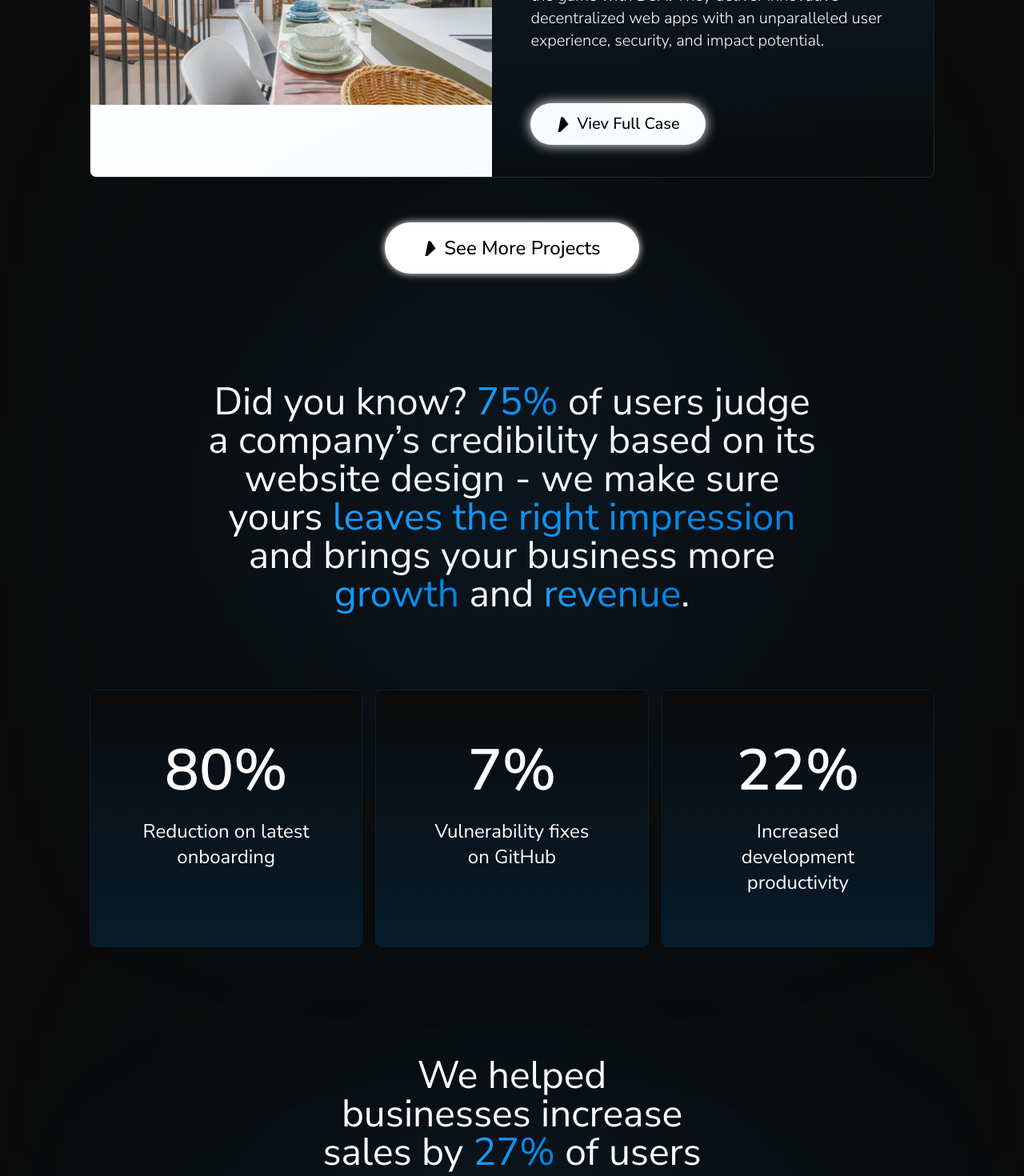
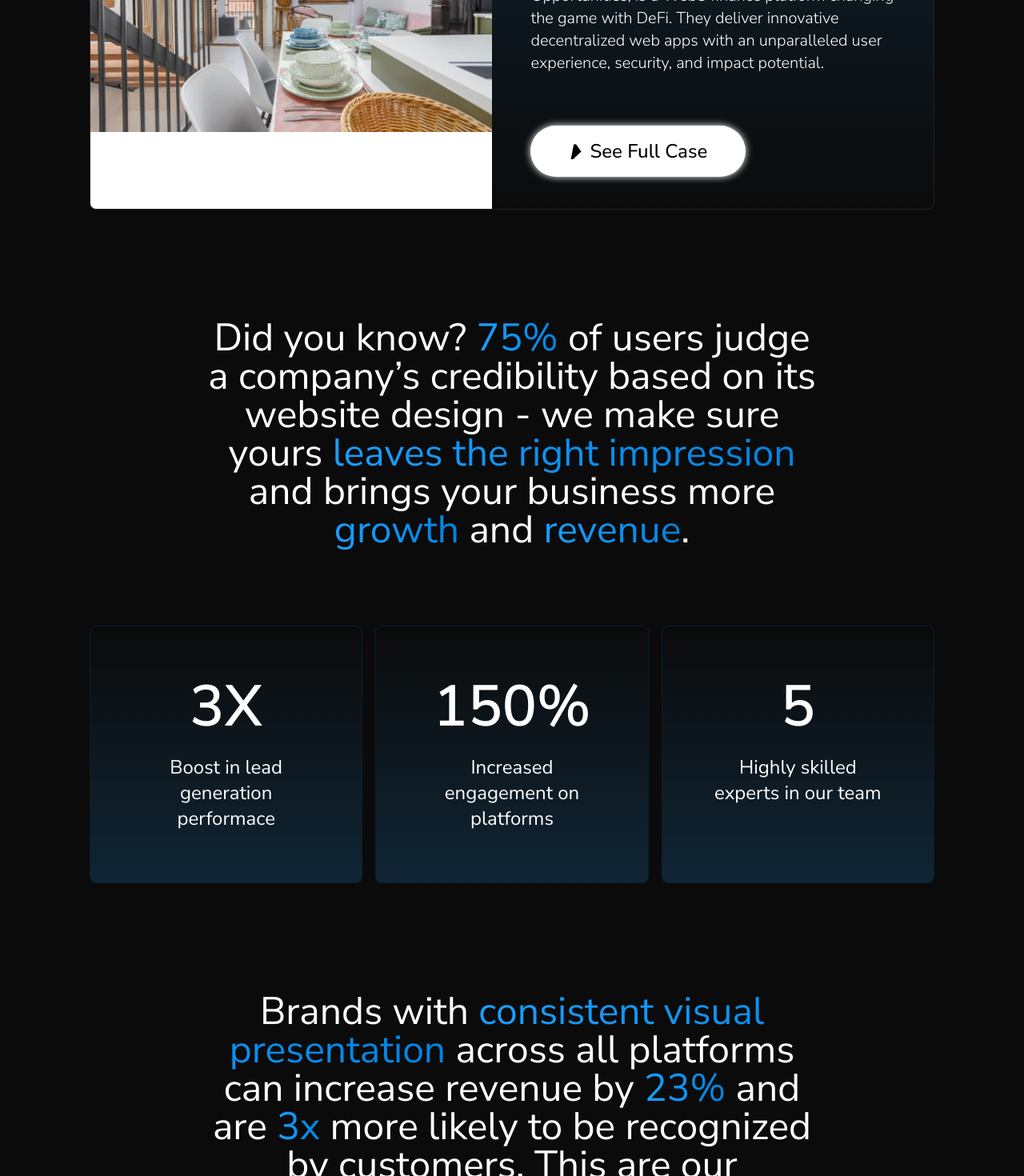
Before and after one commit to zrvnarmarin/BitLyte-Studios-Website, a Next.js app: page / in a window 1280 px wide. Shown: the part 3136-4606 px from the top of the page at 80% size. Built offline with nearby package versions, Linux system fonts and the light colour scheme.

Commit message:
CTA button in projects section on home page has been relocated; achievemtnsSection of home page got new card designs with real copy;

```diff
--- a/app/(home-sections)/AchievementsSection.tsx
+++ b/app/(home-sections)/AchievementsSection.tsx
@@ -5,6 +5,7 @@ import "../../public/test.css";
 import { LogoArrowRight } from "./ProjectsSection";
 import Link from "next/link";
 import { LogoForButtonRotated } from "../services/[serviceId]/HeroSection";
+import { HighBrandAwareness } from "../services/[serviceId]/SimilarServicesSection";
 
 // 75% of users judge a company’s credibility
 
@@ -17,7 +18,7 @@ export default function AchievementsSection() {
         <span className="custom-text"> leaves the right impression</span> and
         brings your business more <span className="custom-text">growth</span>{" "}
         and <span className="custom-text">revenue</span>.
-        <div className="w-48 h-48 absolute top-1/2 left-1/2 transform -translate-x-1/2 -translate-y-1/2 bg-gradient-to-r from-[#1A9FFF] to-[#0086E6] z-10 blur-[230px] pointer-events-none"></div>
+        {/* <div className="w-48 h-48 absolute top-1/2 left-1/2 transform -translate-x-1/2 -translate-y-1/2 bg-gradient-to-r from-[#1A9FFF] to-[#0086E6] z-10 blur-[230px] pointer-events-none"></div> */}
       </h3>
 
       {/* Achievements cards container */}
@@ -34,63 +35,33 @@ export default function AchievementsSection() {
       </div>
 
       <div className="relative flex flex-col justify-start gap-6 py-4 sm:py-8 md:pt-16">
-        <div className="w-48 h-48 absolute top-1/2 left-1/2 transform -translate-x-1/2 -translate-y-1/2 bg-gradient-to-r from-[#1A9FFF] to-[#0086E6] z-10 blur-[230px] pointer-events-none"></div>
+        {/* <div className="w-48 h-48 absolute top-1/2 left-1/2 transform -translate-x-1/2 -translate-y-1/2 bg-gradient-to-r from-[#1A9FFF] to-[#0086E6] z-10 blur-[230px] pointer-events-none"></div> */}
 
-        <h3 className="relative w-full text-3xl xs:text-4xl sm:text-5xl text-[#ffffff] font-medium text-center xs:font-normal z-20 xl:px-72">
-          We helped businesses increase sales by{" "}
+        <h3 className="relative w-full text-3xl xs:text-4xl sm:text-5xl text-[#ffffff] font-medium text-center xs:font-normal z-20 xl:px-36">
+          {/* We helped businesses increase sales by{" "}
           <span className="custom-text">27%</span> of users judge a company’s
-          <span className="custom-text"> leaves the right impression </span>
+          <span className="custom-text"> leaves the right impression </span> */}
+          Brands with{" "}
+          <span className="custom-text">consistent visual presentation</span>{" "}
+          across all platforms can increase revenue by{" "}
+          <span className="custom-text">23%</span> and are{" "}
+          <span className="custom-text">3x</span> more likely to be recognized
+          by customers. This are our promises to you.
         </h3>
 
+        {/* Cards and CTA section */}
         <div className="w-full relative grid grid-cols-1 xl:grid-cols-1 items-start gap-6 pt-4 sm:pt-8 md:pt-12">
           {/* TO DO: see does this gradient is necessary */}
-          <div className="w-48 h-48 absolute top-1/2 left-1/2 transform -translate-x-1/2 -translate-y-1/2 bg-gradient-to-r from-[#1A9FFF] to-[#0086E6] z-10 blur-[230px] pointer-events-none"></div>
-          <div className="flex flex-col gap-6">
-            {/* Cards section */}
-            <div className="w-full grid grid-cols-1 lg:grid-cols-2 gap-6 items-center">
-              <div className="relative overflow-hidden rounded-lg flex flex-col items-center gap-4 rounded- p-6 border-[0.5px] border-[#0a2030] bg-[#000000]">
-                <div className="w-full flex justify-center z-20">
-                  <SupportAndPartnershipIcon width={100} height={100} />
-                </div>
-                <div className="flex flex-col items-center gap-0 justify-start z-20 px-">
-                  <p className="text-[#ffffff] font-bold text-2xl xs:text-3xl text-center z-20">
-                    App design that reflects your brand
-                  </p>
-                  <div className="flex flex-col xs:flex-row gap-2 xs:gap-8 items-center z-20 pt-4">
-                    <span className="custom-text text-3xl sm:text-4xl">
-                      &#10003;
-                    </span>
-                    <p className="text-lg xs:text-xl font-light text-[#ffffff] text-center xs:text-start z-20">
-                      We`re constantly tracking the performance of our services.
-                      We`ll use internal testing to track increased exposure and
-                      other critical metrics.
-                    </p>
-                  </div>
-                </div>
-              </div>
+          {/* <div className="w-48 h-48 absolute top-1/2 left-1/2 transform -translate-x-1/2 -translate-y-1/2 bg-gradient-to-r from-[#1A9FFF] to-[#0086E6] z-10 blur-[230px] pointer-events-none"></div> */}
 
-              <div className="relative overflow-hidden rounded-lg flex flex-col items-center gap-4 rounded- p-6 border-[0.5px] border-[#252525] bg-[#000000]">
-                <div className="z-20">
-                  <SupportAndPartnershipIcon width={100} height={100} />
-                </div>
-                <div className="flex flex-col items-center gap-0 justify-start z-20 px-">
-                  <p className="text-[#ffffff] font-bold text-2xl xs:text-3xl text-center z-20">
-                    App design that reflects your brand
-                  </p>
-                  <div className="flex flex-col xs:flex-row gap-2 xs:gap-8 items-center z-20 pt-4">
-                    <span className="custom-text text-3xl sm:text-4xl">
-                      &#10003;
-                    </span>
-                    <p className="text-lg xs:text-xl font-light text-[#ffffff] text-center xs:text-start z-20">
-                      We`re constantly tracking the performance of our services.
-                      We`ll use internal testing to track increased exposure and
-                      other critical metrics.
-                    </p>
-                  </div>
-                </div>
-              </div>
-            </div>
-          </div>
+          {promiseCardsData.map((promiseCard) => (
+            <PromiseCard
+              key={promiseCard.title}
+              title={promiseCard.title}
+              promise={promiseCard.promise}
+              description={promiseCard.description}
+            />
+          ))}
 
           <div className="relative w-full flex justify-center pt-4 md:pt-8 z-30">
             <Link href={`/about-us`}>
@@ -117,7 +88,7 @@ export const AchievementCard = ({
 }: AchievementCardProps) => {
   return (
     <div
-      className={`w-full relative overflow-hidden bg-gradient-to-b from-[#0b0b0b] to-[#27a5ff2b] border-[0.5px] border-[#0a2030] flex flex-col items-center rounded-lg p-16 z-30 bg-[#000000]`}
+      className={`w-full relative overflow-hidden border-[0.5px] bg-gradient-to-b from-[#0b0b0b] to-[#27a5ff2b] border-[#0a2030] flex flex-col items-center rounded-lg p-16 z-30`}
     >
       <h3
         className={`font-semibold text-5xl sm:text-7xl text-center text-[#ffffff] z-20`}
@@ -131,6 +102,71 @@ export const AchievementCard = ({
   );
 };
 
+export type PromiseCardType = {
+  title: string;
+  promise: string;
+  description: string;
+};
+
+export const promiseCardsData: PromiseCardType[] = [
+  {
+    title: "Results You Can Trust",
+    promise: `We won't stop until your vision is fully realized. Your satisfaction drives our process, and we’re dedicated to delivering exactly what you need.`,
+    description: `We listen closely, adapt quickly, and implement feedback at every stage to ensure the final outcome aligns perfectly with your expectations.`,
+  },
+  {
+    title: "Results You Can Trust",
+    promise: `We guarantee your project will be delivered on time, without sacrificing the level of quality. We understand deadlines matter and commit to staying on track.`,
+    description: `With dedicated project management, clear milestones, and regular updates, we keep the process streamlined and efficient, ensuring every deadline is met.`,
+  },
+  {
+    title: "Results You Can Trust",
+    promise: `We promise that every project we deliver is tailored to your specific needs. No one-size-fits-all solutions—everything we build is unique to your business.`,
+    description: `By thoroughly understanding your goals, industry, and audience, we create personalized strategies and designs that are perfectly suited to drive your success.`,
+  },
+];
+
+export const PromiseCard = ({
+  title,
+  promise,
+  description,
+}: PromiseCardType) => {
+  return (
+    <div className="relative overflow-hidden flex flex-col items-center gap-6 rounded-lg border-[0.5px] border-[#0a2030] bg-[#000000]">
+      {/* Blur gradients */}
+      <div className="w-96 h-96 absolute left-0 bottom-0 bg-gradient-to-r from-[#1a4869] to-[#002139] z-10 blur-[230px]"></div>
+      <div className="w-96 h-96 absolute right-0 bottom-0 bg-gradient-to-r from-[#1a4869] to-[#002139] z-10 blur-[230px]"></div>
+
+      {/* Card content */}
+      <div className="flex flex-col items-center gap-0 justify-start z-20 px-">
+        {/* TO DO: decide if grid grid-cols-2 gap-6 is better option than flex; plus which gap size fits better? */}
+        <div className="flex flex-row items-center gap-12">
+          <div className="flex flex-col gap-8 items-start z-20 py-12 px-10">
+            <span className="hidden lg:block text-lg sm:text-xl custom-text font-semibold uppercase">
+              {title}
+            </span>
+            <p className="text-[#ffffff] font-semibold text-2xl xs:text-3xl text-start pt-2">
+              {promise}
+            </p>
+            <div className="flex flex-row items-center gap-2">
+              <span className="custom-text text-lg xs:text-xl font-light z-20">
+                &#10003;
+              </span>
+              <p className="text-lg xs:text-xl font-light text-[#ffffff] text-center xs:text-start z-20">
+                {description}
+              </p>
+            </div>
+          </div>
+
+          <div className="flex flex-col items-center justify-center">
+            <HighBrandAwareness />
+          </div>
+        </div>
+      </div>
+    </div>
+  );
+};
+
 export type AchievementCardProps = {
   id: number;
   stat: string;
@@ -140,25 +176,25 @@ export type AchievementCardProps = {
 
 export const achievements = [
   {
-    id: 1,
-    stat: "80%",
-    description: "Reduction on latest onboarding",
+    id: 2,
+    stat: "3X",
+    description: "Boost in lead generation performace",
     colorClasses: {
       container: "bg-gradient-to-r from-[#1A9FFF] to-[#0086E6]",
     },
   },
   {
-    id: 2,
-    stat: "7%",
-    description: "Vulnerability fixes on GitHub",
+    id: 1,
+    stat: "150%",
+    description: "Increased engagement on platforms",
     colorClasses: {
       container: "bg-gradient-to-r from-[#1A9FFF] to-[#0086E6]",
     },
   },
   {
     id: 3,
-    stat: "22%",
-    description: "Increased development productivity",
+    stat: "5",
+    description: "Highly skilled experts in our team",
     colorClasses: {
       container: "bg-gradient-to-r from-[#1A9FFF] to-[#0086E6]",
     },
--- a/app/(home-sections)/ProjectsSection.tsx
+++ b/app/(home-sections)/ProjectsSection.tsx
@@ -9,9 +9,24 @@ import { LogoForButtonRotated } from "../services/[serviceId]/HeroSection";
 export default function ProjectsSection() {
   return (
     <SectionWrapper>
+      <div className="w-full flex items-center justify-between">
         <h2 className="w-full text-3xl xs:text-4xl sm:text-5xl text-[#ffffff] font-medium xs:font-normal z-20">
           Our Work
         </h2>
+        {/* TO DO: decide if the CTA button will be posiitoned here or in the bottom of the component */}
+        <div className="hidden relative w-full xl:flex justify-end z-30">
+          <Link href={`/projects`}>
+            <button className="relative overflow-hidden w-fit flex items-center gap-2 py-4 px-12 text-[#000000] bg-[#ffffff]  rounded-full font-medium text-2xl xs:text-2xl sm:text-2xl md:text-2xl shadow-[0_0_10px_0_rgba(255,255,255,1)] hover:shadow-[0_0_20px_0_rgba(255,255,255,1)] duration-300">
+              <LogoForButtonRotated
+                fillColor="#000000"
+                width={18}
+                height={20}
+              />
+              More Projects
+            </button>
+          </Link>
+        </div>
+      </div>
 
       <div className="w-full flex flex-col gap-24 bg-[#0b0b0b] pt-4 sm:pt-8 md:pt-12">
         {projects.map((project) => (
@@ -26,14 +41,15 @@ export default function ProjectsSection() {
         ))}
       </div>
 
-      <div className="relative w-full flex justify-center pt-4 md:pt-8 z-30">
+      {/* TO DO: decide if the CTA button will be posiitoned here or in the bottom of the component */}
+      {/* <div className="relative w-full flex justify-center pt-4 md:pt-8 z-30">
         <Link href={`/projects`}>
           <button className="relative overflow-hidden w-fit flex items-center gap-2 py-4 px-12 text-[#000000] bg-[#ffffff]  rounded-full font-medium text-2xl xs:text-2xl sm:text-2xl md:text-2xl shadow-[0_0_10px_0_rgba(255,255,255,1)] hover:shadow-[0_0_20px_0_rgba(255,255,255,1)] duration-300">
             <LogoForButtonRotated fillColor="#000000" width={18} height={20} />
             See More Projects
           </button>
         </Link>
-      </div>
+      </div> */}
     </SectionWrapper>
   );
 }
@@ -78,13 +94,9 @@ export const ProjectCardDesktop = ({
         </div>
         <div className="relative w-full flex justify-start pt-4 md:pt-8 z-30">
         <Link href={`/projects`}>
-            <button className="relative overflow-hidden w-fit flex items-center gap-2 py-3 px-8 text-[#000000] bg-[#ffffff]  rounded-full font-medium text-2xl xs:text-2xl sm:text-2xl md:text-xl shadow-[0_0_15px_0_rgba(255,255,255,1)] hover:shadow-[0_0_25px_0_rgba(255,255,255,1)] duration-300">
-              <LogoForButtonRotated
-                fillColor="#000000"
-                width={18}
-                height={20}
-              />
-              Viev Full Case
+          <button className="relative overflow-hidden w-fit flex items-center gap-2 py-4 px-12 text-[#000000] bg-[#ffffff]  rounded-full font-medium text-2xl xs:text-2xl sm:text-2xl md:text-2xl shadow-[0_0_10px_0_rgba(255,255,255,1)] hover:shadow-[0_0_20px_0_rgba(255,255,255,1)] duration-300">
+            <LogoForButtonRotated fillColor="#000000" width={18} height={20} />
+            See Full Case
           </button>
         </Link>
       </div>
```
Lines whose indentation alone changed are shown as unchanged.
